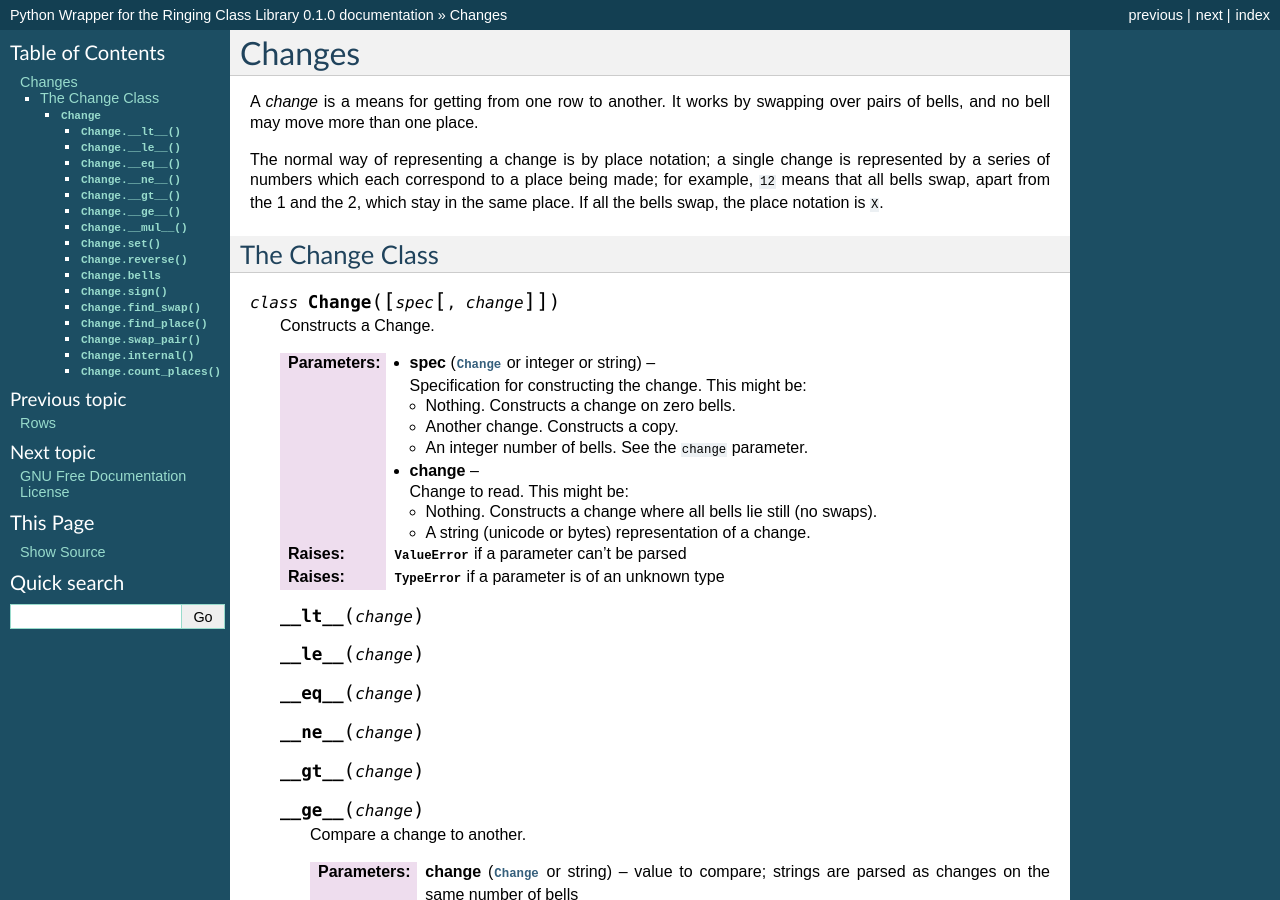
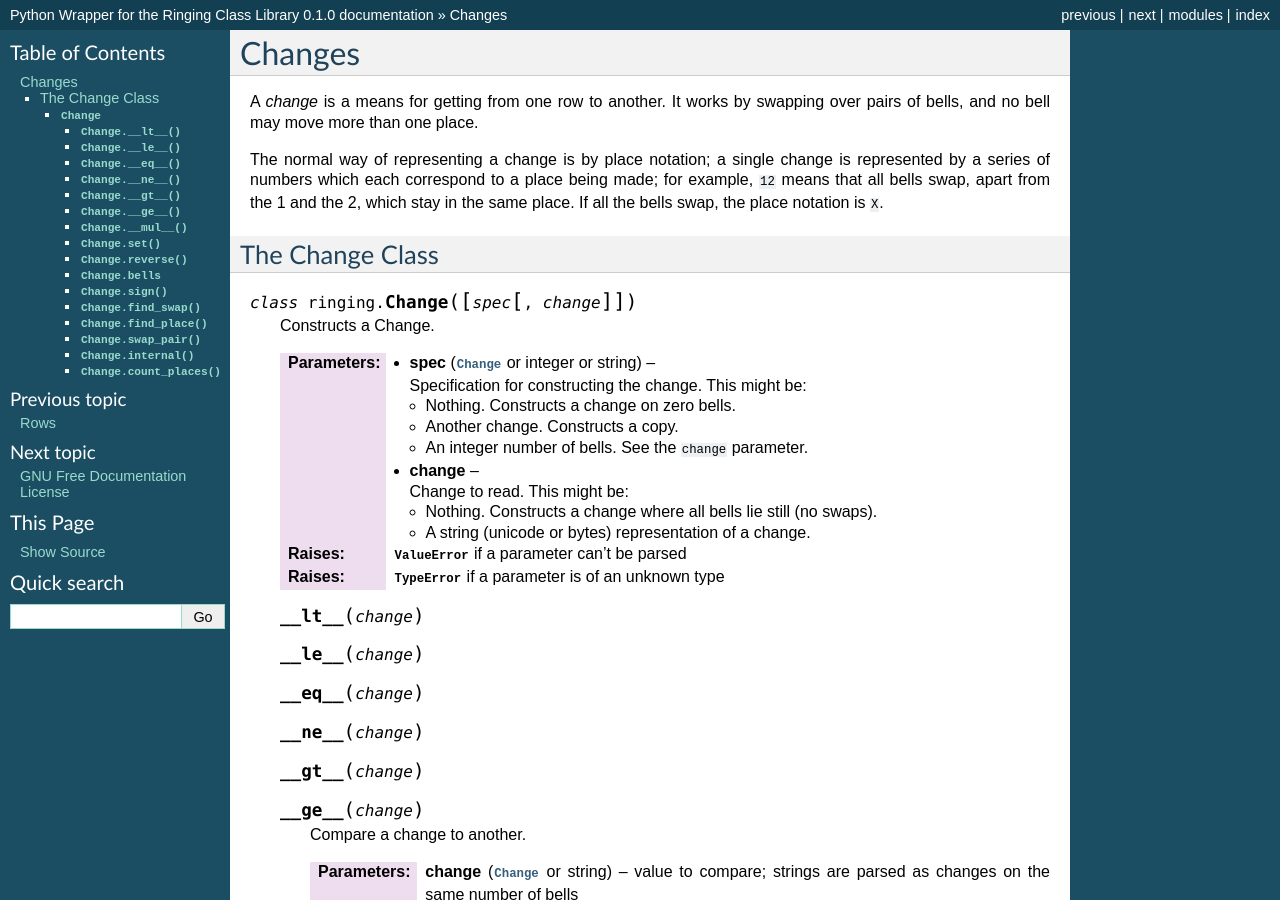
Before and after one commit to ringing-lib/ringing-lib-python, a Sphinx documentation site: the page built from docs/source/classes/change.rst, in a window 1280 px wide and 900 px high. Built offline with Sphinx 7.4.7, drawn with Linux system fonts in a browser that asks for light colours.

Commit message:
Added "module" and "currentmodule" markings to documentation
[ci skip]

```diff
--- a/docs/source/classes/change.rst
+++ b/docs/source/classes/change.rst
@@ -11,6 +11,8 @@ stay in the same place. If all the bells swap, the place notation is ``X``.
 
 The Change Class
 ----------------
+
+.. currentmodule:: ringing
 
 .. class:: Change([spec[, change]])
 
--- a/docs/source/classes/row.rst
+++ b/docs/source/classes/row.rst
@@ -74,6 +74,8 @@ cycle, which is ``(456)``. Combining these two cycles will give us the row
 
 The Row Class
 -------------
+
+.. currentmodule:: ringing
 
 .. class:: Row([spec])
 
--- a/docs/source/index.rst
+++ b/docs/source/index.rst
@@ -57,6 +57,8 @@ Installation
 Class Documentation
 -------------------
 
+.. module:: ringing
+
 .. toctree::
    :maxdepth: 2
 
```
